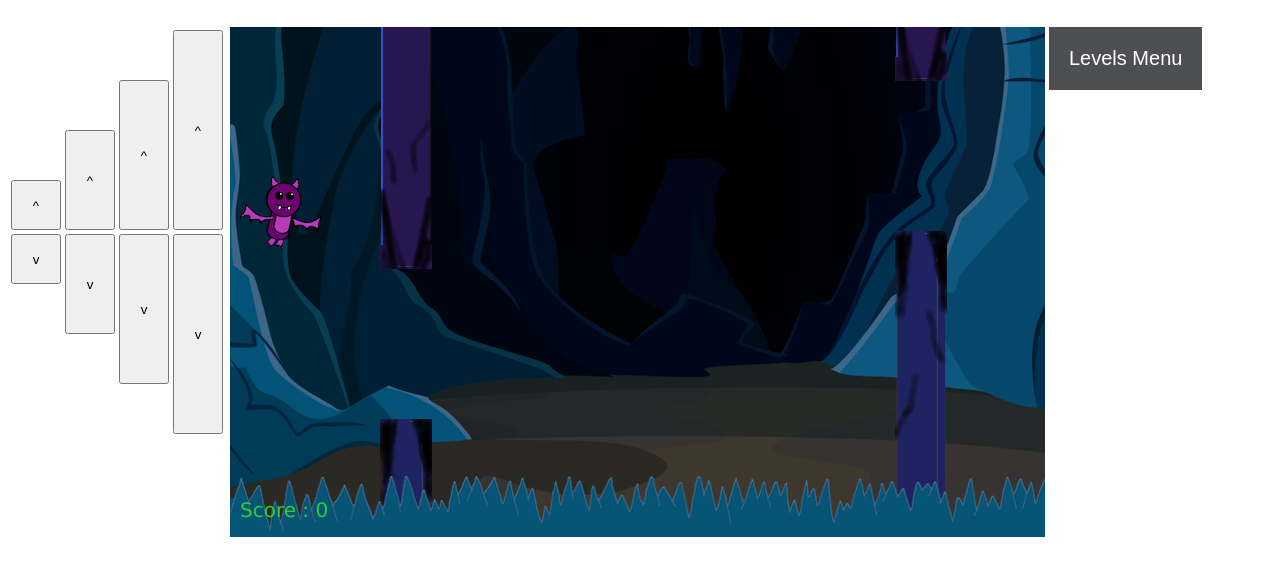
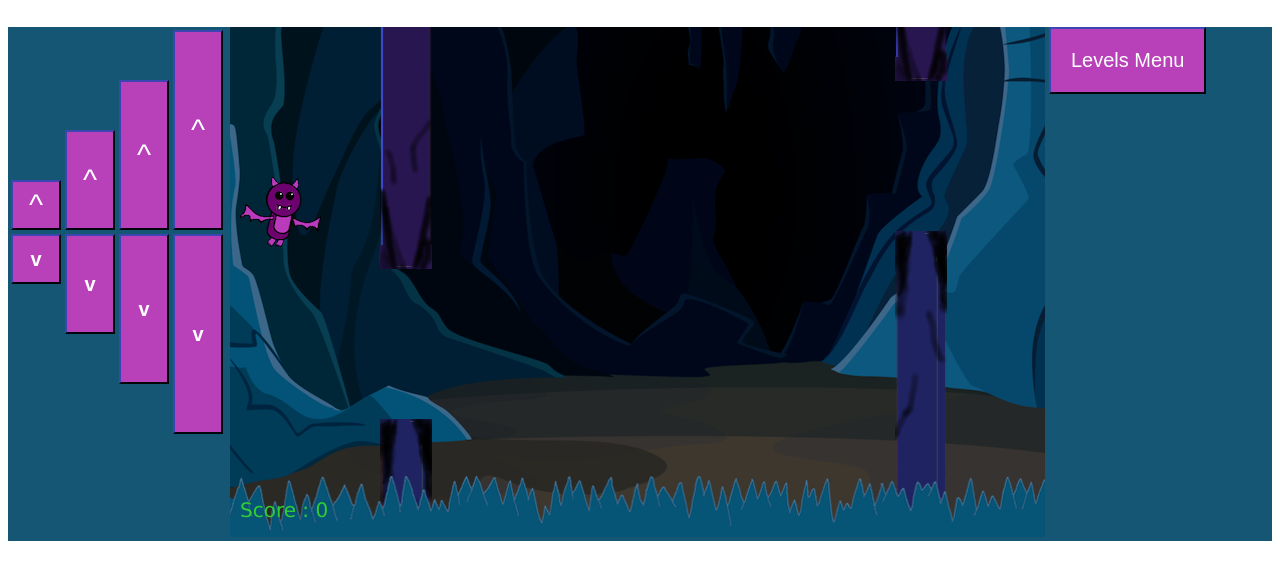
Before and after one commit to brownl1/SpatialGame, a plain HTML site: page index.html in a window 1280 px wide. Shown: the part 67-646 px from the top of the page. Drawn offline with Linux system fonts and the light colour scheme.

Commit message:
changed background

```diff
--- a/flappyBird.js
+++ b/flappyBird.js
@@ -41,39 +41,27 @@ var buttonpress = 2
 
 var up1 = document.getElementById('up1');
 up1.style.height = '50px';
-up1.style.width= '50px';
 
 var up2 = document.getElementById('up2');
 up2.style.height = '100px';
-up2.style.width= '50px';
 
 var up3 = document.getElementById('up3');
 up3.style.height = '150px';
-up3.style.width= '50px';
 
 var up4 = document.getElementById('up4');
 up4.style.height = '200px';
-up4.style.width= '50px';
 
 var down1 = document.getElementById('down1');
 down1.style.height = '50px';
-down1.style.width= '50px';
 
 var down2 = document.getElementById('down2');
 down2.style.height = '100px';
-down2.style.width= '50px';
 
 var down3 = document.getElementById('down3');
 down3.style.height = '150px';
-down3.style.width= '50px';
 
 var down4 = document.getElementById('down4');
 down4.style.height = '200px';
-down4.style.width= '50px';
-
-
-// document.addEventListener("keydown",moveUp);
-// document.addEventListener("keydown",moveDown);
 
 document.onkeydown = function(e) {
     switch (e.keyCode) {
@@ -120,7 +108,6 @@ pipe[0] = {
 function draw(){
 
     ctx.drawImage(bg,0,0);
-
 
     for(var i = 0; i < pipe.length; i++){
 
--- a/index.html
+++ b/index.html
@@ -8,22 +8,28 @@
   </head>
   <body>
    <h3>Bat Navigating Cave</h3>
-   <table style="display: inline; vertical-align:top;">
-     <tr valign="bottom">
-       <th><button id="up1" onclick="moveUp(2)">^</button></th>
-       <th><button id="up2" onclick="moveUp(4)">^</button></th>
-       <th><button id="up3" onclick="moveUp(6)">^</button></th>
-       <th><button id="up4" onclick="moveUp(8)">^</button></th>
-     </tr>
-     <tr valign="top">
-       <td><button id="down1" onclick="moveDown(2)">v</button></td>
-       <td><button id="down2" onclick="moveDown(4)">v</button></td>
-       <td><button id="down3" onclick="moveDown(6)">v</button></td>
-       <td><button id="down4" onclick="moveDown(8)">v</button></td>
-     </tr>
-   </table>
-   <canvas id="canvas" width="815" height="510"></canvas>
-   <button id="button" class="NavButton" style="display: inline; vertical-align:top;" onclick="window.location.href = 'menu.html';">Levels Menu</button>
+
+   <div style="background-color: #155674; align:center;">
+     <!-- background-image: url('images/caveBackground.png'); background-repeat: no-repeat; -->
+     <!-- 0A3551 -->
+
+     <table style="display:inline; vertical-align:top;">
+       <tr valign="bottom">
+         <th><button id="up1" onclick="moveUp(2)" class="arrows" style="font-size: 30px;">^</button></th>
+         <th><button id="up2" onclick="moveUp(4)" class="arrows" style="font-size: 30px;">^</button></th>
+         <th><button id="up3" onclick="moveUp(6)" class="arrows" style="font-size: 30px;">^</button></th>
+         <th><button id="up4" onclick="moveUp(8)" class="arrows" style="font-size: 30px;">^</button></th>
+       </tr>
+       <tr valign="top">
+         <td><button id="down1" onclick="moveDown(2)" class="arrows" style="font-weight: bold;">v</button></td>
+         <td><button id="down2" onclick="moveDown(4)" class="arrows" style="font-weight: bold;">v</button></td>
+         <td><button id="down3" onclick="moveDown(6)" class="arrows" style="font-weight: bold;">v</button></td>
+         <td><button id="down4" onclick="moveDown(8)" class="arrows" style="font-weight: bold;">v</button></td>
+       </tr>
+     </table>
+     <canvas id="canvas" width="815" height="510" style="border-color: #20255F;"></canvas>
+     <button id="button" class="NavButton" style="display:inline; vertical-align:top;" onclick="window.location.href = 'menu.html';">Levels Menu</button>
+   </div>
 
    <script src="flappyBird.js"></script>
   </body>
--- a/styles.css
+++ b/styles.css
@@ -21,13 +21,25 @@ h3 {
 }
 
 .NavButton {
-  background-color: #4e4f52;
+  background-color: #B841B9;
   color: white;
   font-size: 20px;
   text-align: center;
-  border: none;           /* assuming we don't want any borders */
+  border-color: #20255F;
   cursor: pointer;        /* make the cursor like hovering over an <a> element */        /* make this the size of your image */
   padding: 20px 20px;
   display: inline-block;
   vertical-align: middle; /* align the text vertically centered */
 }
+
+.arrows {
+  background-color: #B841B9;
+  color: white;
+  font-size: 20px;
+  width: 50px;
+  text-align: center;
+  border-color: #20255F;
+  cursor: pointer;        /* make the cursor like hovering over an <a> element */        /* make this the size of your image */
+  display: inline-block;
+  vertical-align: middle; /* align the text vertically centered */
+}
```
Also changed, not shown: images/caveBackground.png (added).
